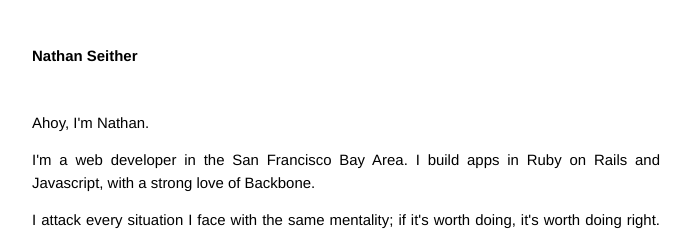
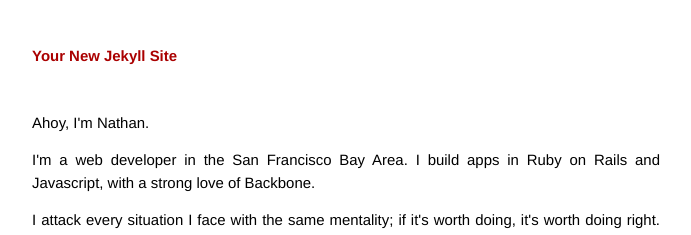
Before and after one commit to Supernats/Supernats.github.io, a Jekyll site: the page built from index.html, in a window 1280 px wide. Shown: the top 235 px of the page, without its empty margins (294-985 px from the left). Built offline with Jekyll 4.4.1, drawn with Linux system fonts in a browser that asks for light colours; Markdown is read by kramdown in place of the engine named in the settings.

Commit message:
uhh waddafuck

```diff
--- a/_layouts/default.html
+++ b/_layouts/default.html
@@ -17,7 +17,7 @@
 
         <div class="site">
           <div class="header">
-            <h1 class="title">Nathan Seither</h1>
+            <h1 class="title"><a href="/">{{ site.name }}</a></h1>
           </div>
 
           {{ content }}
```
